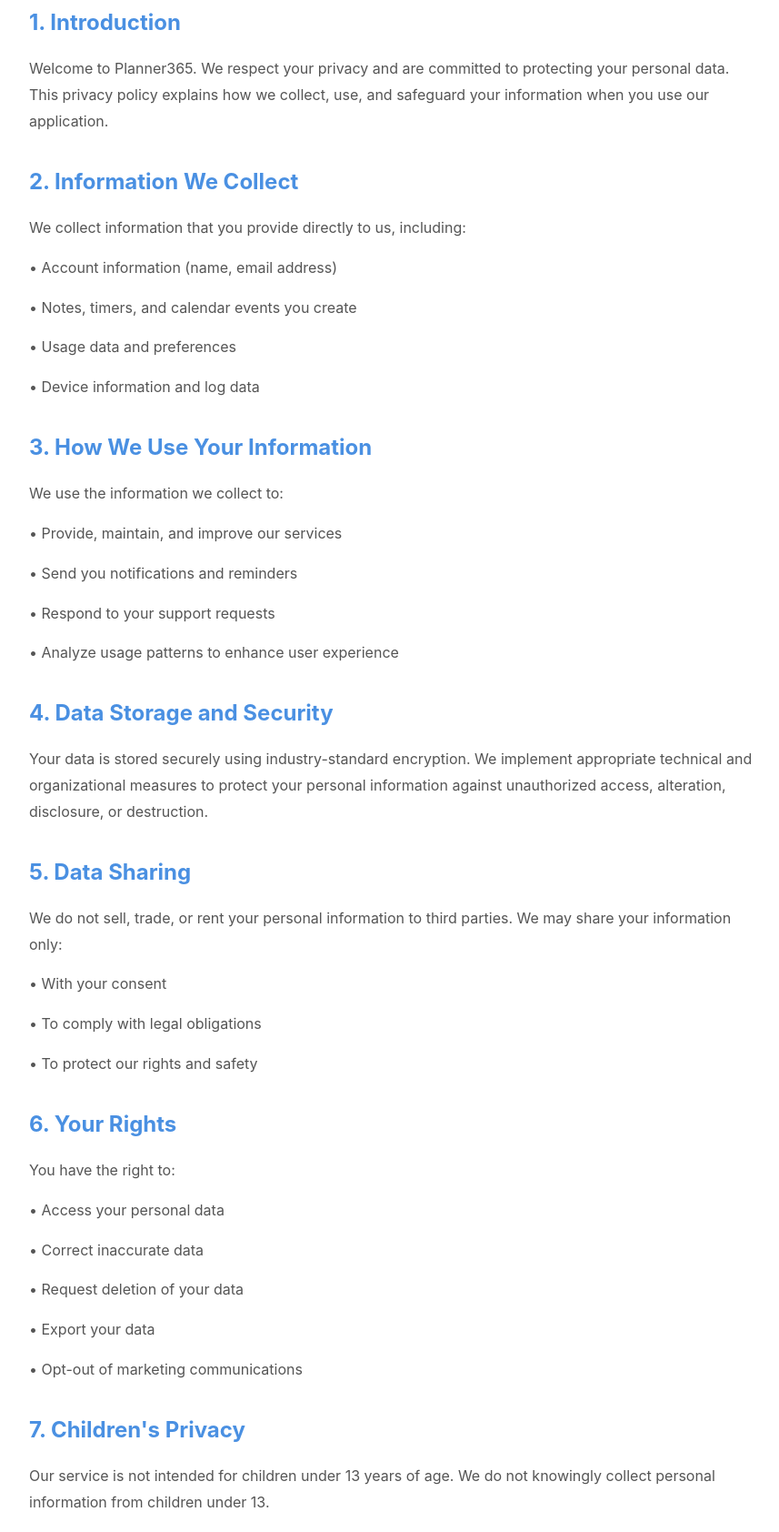
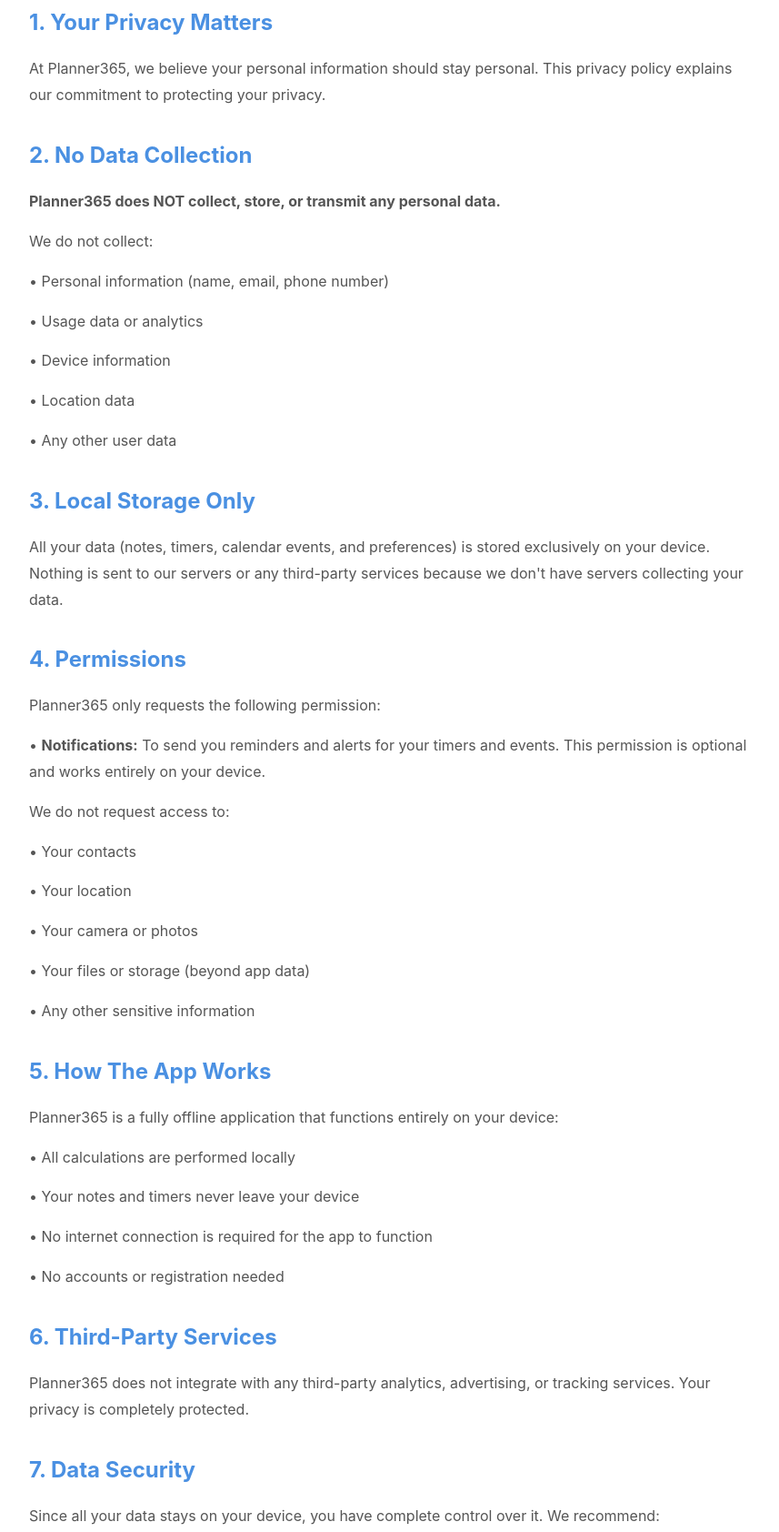
Before and after one commit to kv34dev/Planner365, a plain HTML site: page index.html in a window 1280 px wide. Shown: the part 2977-4661 px from the top of the page at 91% size, without its empty margins (208-1065 px from the left). Drawn offline with Linux system fonts and the light colour scheme.

Commit message:
Update index.html

```diff
--- a/index.html
+++ b/index.html
@@ -4,7 +4,7 @@
     <meta charset="UTF-8">
     <meta name="viewport" content="width=device-width, initial-scale=1.0">
     <link rel="icon" type="image/png" href="favicon.png">
-    <title>Planner365 - Your Ultimate Time Management App</title>
+    <title>Planner365</title>
     <style>
         * {
             margin: 0;
@@ -592,48 +592,55 @@
                 <h1 class="section-title">Privacy Policy</h1>
                 <p><strong>Last Updated: December 9, 2025</strong></p>
 
-                <h2>1. Introduction</h2>
-                <p>Welcome to Planner365. We respect your privacy and are committed to protecting your personal data. This privacy policy explains how we collect, use, and safeguard your information when you use our application.</p>
+                <h2>1. Your Privacy Matters</h2>
+                <p>At Planner365, we believe your personal information should stay personal. This privacy policy explains our commitment to protecting your privacy.</p>
 
-                <h2>2. Information We Collect</h2>
-                <p>We collect information that you provide directly to us, including:</p>
-                <p>• Account information (name, email address)</p>
-                <p>• Notes, timers, and calendar events you create</p>
-                <p>• Usage data and preferences</p>
-                <p>• Device information and log data</p>
+                <h2>2. No Data Collection</h2>
+                <p><strong>Planner365 does NOT collect, store, or transmit any personal data.</strong></p>
+                <p>We do not collect:</p>
+                <p>• Personal information (name, email, phone number)</p>
+                <p>• Usage data or analytics</p>
+                <p>• Device information</p>
+                <p>• Location data</p>
+                <p>• Any other user data</p>
 
-                <h2>3. How We Use Your Information</h2>
-                <p>We use the information we collect to:</p>
-                <p>• Provide, maintain, and improve our services</p>
-                <p>• Send you notifications and reminders</p>
-                <p>• Respond to your support requests</p>
-                <p>• Analyze usage patterns to enhance user experience</p>
+                <h2>3. Local Storage Only</h2>
+                <p>All your data (notes, timers, calendar events, and preferences) is stored exclusively on your device. Nothing is sent to our servers or any third-party services because we don't have servers collecting your data.</p>
 
-                <h2>4. Data Storage and Security</h2>
-                <p>Your data is stored securely using industry-standard encryption. We implement appropriate technical and organizational measures to protect your personal information against unauthorized access, alteration, disclosure, or destruction.</p>
+                <h2>4. Permissions</h2>
+                <p>Planner365 only requests the following permission:</p>
+                <p>• <strong>Notifications:</strong> To send you reminders and alerts for your timers and events. This permission is optional and works entirely on your device.</p>
+                <p>We do not request access to:</p>
+                <p>• Your contacts</p>
+                <p>• Your location</p>
+                <p>• Your camera or photos</p>
+                <p>• Your files or storage (beyond app data)</p>
+                <p>• Any other sensitive information</p>
 
-                <h2>5. Data Sharing</h2>
-                <p>We do not sell, trade, or rent your personal information to third parties. We may share your information only:</p>
-                <p>• With your consent</p>
-                <p>• To comply with legal obligations</p>
-                <p>• To protect our rights and safety</p>
+                <h2>5. How The App Works</h2>
+                <p>Planner365 is a fully offline application that functions entirely on your device:</p>
+                <p>• All calculations are performed locally</p>
+                <p>• Your notes and timers never leave your device</p>
+                <p>• No internet connection is required for the app to function</p>
+                <p>• No accounts or registration needed</p>
 
-                <h2>6. Your Rights</h2>
-                <p>You have the right to:</p>
-                <p>• Access your personal data</p>
-                <p>• Correct inaccurate data</p>
-                <p>• Request deletion of your data</p>
-                <p>• Export your data</p>
-                <p>• Opt-out of marketing communications</p>
+                <h2>6. Third-Party Services</h2>
+                <p>Planner365 does not integrate with any third-party analytics, advertising, or tracking services. Your privacy is completely protected.</p>
 
-                <h2>7. Children's Privacy</h2>
-                <p>Our service is not intended for children under 13 years of age. We do not knowingly collect personal information from children under 13.</p>
+                <h2>7. Data Security</h2>
+                <p>Since all your data stays on your device, you have complete control over it. We recommend:</p>
+                <p>• Using device security features (PIN, password, biometrics)</p>
+                <p>• Regularly backing up your device</p>
+                <p>• Keeping your device's operating system updated</p>
 
-                <h2>8. Changes to This Policy</h2>
-                <p>We may update this privacy policy from time to time. We will notify you of any changes by posting the new policy on this page and updating the "Last Updated" date.</p>
+                <h2>8. Children's Privacy</h2>
+                <p>Planner365 is safe for users of all ages. Since we don't collect any data, there are no privacy concerns for children using the app.</p>
 
-                <h2>9. Contact Us</h2>
-                <p>If you have any questions about this privacy policy or our practices, please contact us using the support form above or email us at 1@vladimirkudryashov.com</p>
+                <h2>9. Changes to This Policy</h2>
+                <p>If we ever change our privacy practices, we will update this policy and notify users through the app. However, our core commitment to not collecting user data will remain unchanged.</p>
+
+                <h2>10. Contact Us</h2>
+                <p>If you have any questions about this privacy policy or if you would like to report a bug or submit a feature request — please contact us using the support form above or email us at 1@vladimirkudryashov.com</p></p>
             </div>
         </div>
     </section>
```
